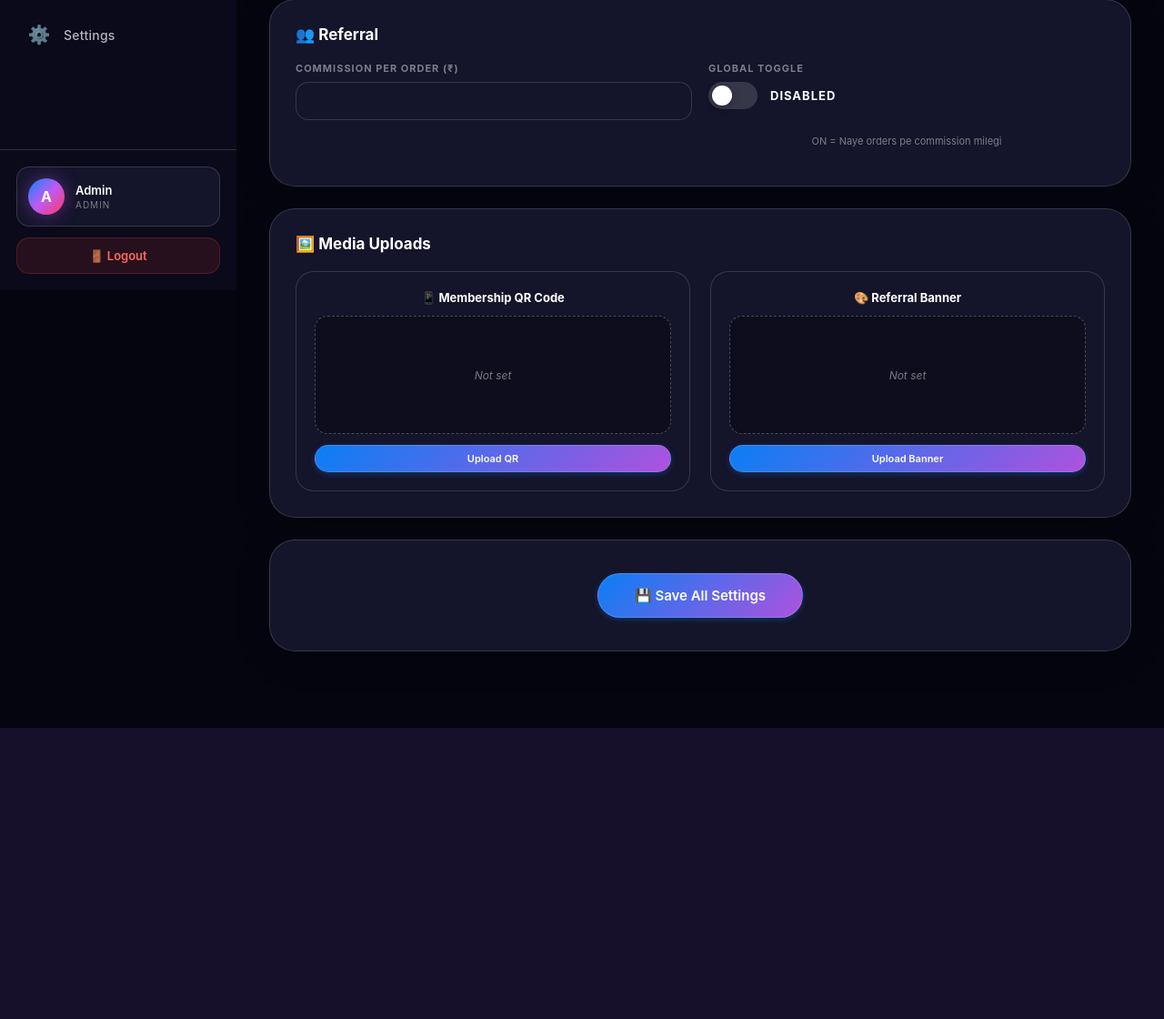
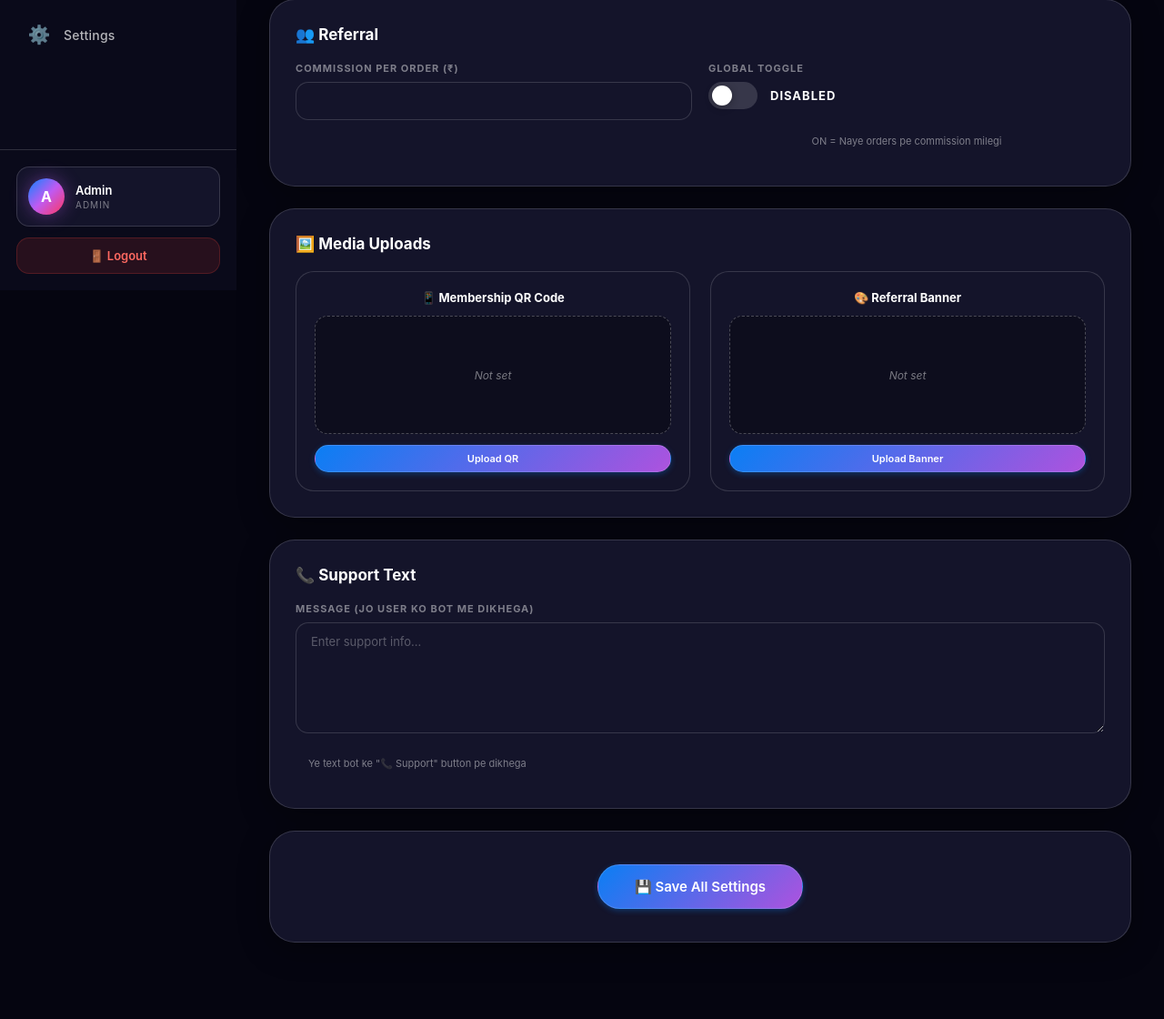
Before and after one commit to sandip-dev87/slotex-bot, a Flask app: template admin/templates/settings.html in a window 1280 px wide. Shown: the part 481-1601 px from the top of the page at 91% size. Before the commit the page ends 1281 px from the top, so only its background shows below. Run offline with Flask 3, Linux system fonts and the light colour scheme; the template is opened without the code that fills it, so the values that code supplies are empty.

Commit message:
Add support button in bot + support text admin setting

```diff
--- a/admin/app.py
+++ b/admin/app.py
@@ -1070,6 +1070,7 @@ def api_settings_save():
         "fee_crypto", "fee_upi", "fee_bank",
         "min_deposit", "min_withdrawal",
         "referral_commission", "referral_enabled",
+        "support_text",
     ]
     for key in allowed:
         if key in data:
--- a/admin/templates/settings.html
+++ b/admin/templates/settings.html
@@ -104,6 +104,16 @@
   </div>
 </div>
 
+<!-- SUPPORT TEXT -->
+<div class="card">
+  <h3 class="card-title">📞 Support Text</h3>
+  <div class="form-col">
+    <label class="filter-label">Message (jo user ko bot me dikhega)</label>
+    <textarea id="support_text" class="filter-input" rows="6" placeholder="Enter support info...">{{ settings.get('support_text', '') }}</textarea>
+    <div class="muted" style="font-size:11px;text-align:left;margin-top:4px;">Ye text bot ke "📞 Support" button pe dikhega</div>
+  </div>
+</div>
+
 <!-- SAVE BUTTON -->
 <div class="card save-card">
   <button class="btn btn-primary" id="save-btn" onclick="saveSettings()" style="padding:14px 40px;font-size:15px;">
@@ -132,6 +142,7 @@ async function saveSettings() {
     min_withdrawal: document.getElementById('min_withdrawal').value,
     referral_commission: document.getElementById('referral_commission').value,
     referral_enabled: document.getElementById('referral_enabled').checked ? '1' : '0',
+    support_text: document.getElementById('support_text').value,
   };
 
   const { ok, data: resp } = await apiCall('/api/settings/save', data);
```
Also changed, not shown: bot.py (+15 -1 lines).
